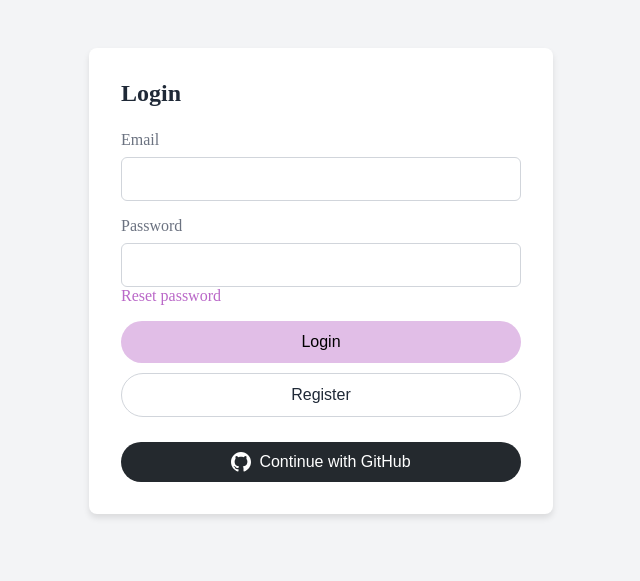
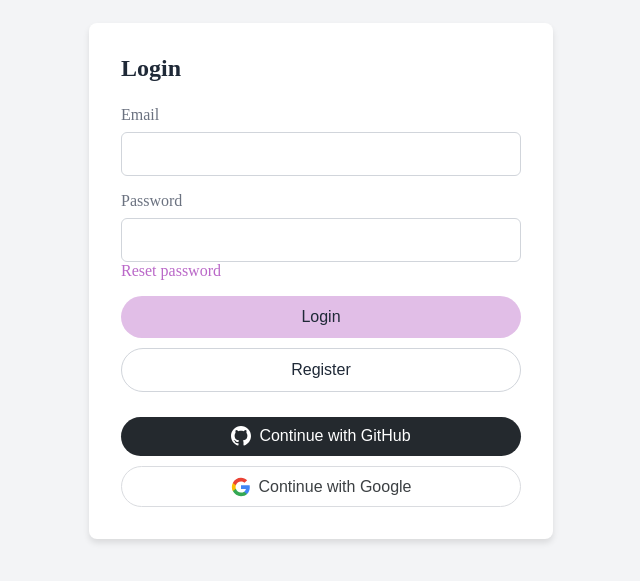
Before and after one commit to duty57/chord_viewer, a Vue app in the folder frontend/: page / in a window 1280 px wide. Shown: the part 119-700 px from the top of the page, without its empty margins (319-959 px from the left). Built offline with nearby package versions, Linux system fonts and the light colour scheme; no server answers.

Commit message:
add GitHub and Google sign in options

```diff
--- a/frontend/src/view/Login.vue
+++ b/frontend/src/view/Login.vue
@@ -2,7 +2,7 @@
 import {onMounted, ref} from 'vue'
 import {useRouter} from 'vue-router'
 import {applyTheme, getStoredTheme} from "@/utils/theme_manager.ts";
-import {signInWithEmailAndPassword, createUserWithEmailAndPassword, sendPasswordResetEmail} from "firebase/auth"
+import {signInWithEmailAndPassword, createUserWithEmailAndPassword, sendPasswordResetEmail, GithubAuthProvider, GoogleAuthProvider, signInWithPopup} from "firebase/auth"
 import {userInstance, User} from "../models/user.ts"
 import {auth} from "../config/firebase.ts"
 import {loginAPI, registerAPI} from "@/api/user_api.ts";
@@ -23,7 +23,7 @@ async function login() {
     if (verification) {
       userInstance.setUser(verification.email, password.value, "", verification.favouriteChords, verification.learnedChords);
       console.log(verification.email, password.value, "", verification.favouriteChords, verification.learnedChords);
-      router.push("/home");
+      await router.push("/home");
     } else {
       error.value = "Token verification failed.";
     }
@@ -41,7 +41,7 @@ async function register() {
     const verification = await registerAPI(new User(email.value, password.value, token));
     if (verification) {
       userInstance.setUser(verification.email, password.value, "", verification.favouriteChords, verification.learnedChords);
-      router.push("/home");
+      await router.push("/home");
     } else {
       error.value = "Registration succeeded but verification failed.";
     }
@@ -70,7 +70,6 @@ async function resetPassword() {
   }
 
   try {
-
     await sendPasswordResetEmail(auth, email.value);
     success.value = "Password reset email sent! Check your inbox.";
     error.value = "";
@@ -95,8 +94,75 @@ async function resetPassword() {
   }
 }
 
-const loginWithGitHub = () => {
+async function signInWithGithub() {
+  try {
+    const provider = new GithubAuthProvider();
+    provider.addScope('user:email');
 
+    const result = await signInWithPopup(auth, provider);
+    const token = await result.user.getIdToken();
+
+    const userEmail = result.user.email || "";
+    const verification = await loginAPI(new User(userEmail, "", token));
+    if (verification) {
+      userInstance.setUser(verification.email, "", token, verification.favouriteChords, verification.learnedChords);
+      await router.push("/home");
+    } else {
+      const registrationVerification = await registerAPI(new User(userEmail || '', '', token));
+      if (registrationVerification) {
+        userInstance.setUser(registrationVerification.email, '', token, registrationVerification.favouriteChords, registrationVerification.learnedChords);
+        await router.push("/home");
+      } else {
+        error.value = "GitHub authentication failed.";
+      }
+
+    }
+  }catch (err : any) {
+    console.error("GitHub sign-in error:", err);
+    if (err.code === 'auth/popup-closed-by-user') {
+      error.value = "Sign-in cancelled.";
+    } else if (err.code === 'auth/account-exists-with-different-credential') {
+      error.value = "Account exists with different sign-in method.";
+    } else {
+      error.value = err.message || "GitHub sign-in failed.";
+    }
+  }
+}
+
+async function singInWithGoogle() {
+  try {
+    const provider = new GoogleAuthProvider();
+    provider.addScope('email');
+    provider.addScope('profile')
+
+    const result = await signInWithPopup(auth, provider);
+    const token = await result.user.getIdToken();
+
+    const userEmail = result.user.email || "";
+    const verification = await loginAPI(new User(userEmail, "", token));
+    if (verification) {
+      userInstance.setUser(verification.email, "", token, verification.favouriteChords, verification.learnedChords);
+      await router.push("/home");
+    } else {
+      const registrationVerification = await registerAPI(new User(userEmail || '', '', token));
+      if (registrationVerification) {
+        userInstance.setUser(registrationVerification.email, '', token, registrationVerification.favouriteChords, registrationVerification.learnedChords);
+        await router.push("/home");
+      } else {
+        error.value = "Google authentication failed.";
+      }
+
+    }
+  }catch (err : any) {
+    console.error("Google sign-in error:", err);
+    if (err.code === 'auth/popup-closed-by-user') {
+      error.value = "Sign-in cancelled.";
+    } else if (err.code === 'auth/account-exists-with-different-credential') {
+      error.value = "Account exists with different sign-in method.";
+    } else {
+      error.value = err.message || "Google sign-in failed.";
+    }
+  }
 }
 
 onMounted(() => {
@@ -132,12 +198,21 @@ onMounted(() => {
       <button type="button" class="txt-btn register" @click="register">
         Register
       </button>
-      <button type="button" class="txt-btn github" @click="loginWithGitHub">
+      <button type="button" class="txt-btn github" @click="signInWithGithub">
         <svg class="github-icon" viewBox="0 0 24 24" fill="currentColor">
           <path
             d="M12 0c-6.626 0-12 5.373-12 12 0 5.302 3.438 9.8 8.207 11.387.599.111.793-.261.793-.577v-2.234c-3.338.726-4.033-1.416-4.033-1.416-.546-1.387-1.333-1.756-1.333-1.756-1.089-.745.083-.729.083-.729 1.205.084 1.839 1.237 1.839 1.237 1.07 1.834 2.807 1.304 3.492.997.107-.775.418-1.305.762-1.604-2.665-.305-5.467-1.334-5.467-5.931 0-1.311.469-2.381 1.236-3.221-.124-.303-.535-1.524.117-3.176 0 0 1.008-.322 3.301 1.23.957-.266 1.983-.399 3.003-.404 1.02.005 2.047.138 3.006.404 2.291-1.552 3.297-1.23 3.297-1.23.653 1.653.242 2.874.118 3.176.77.84 1.235 1.911 1.235 3.221 0 4.609-2.807 5.624-5.479 5.921.43.372.823 1.102.823 2.222v3.293c0 .319.192.694.801.576 4.765-1.589 8.199-6.086 8.199-11.386 0-6.627-5.373-12-12-12z"/>
         </svg>
         Continue with GitHub
+      </button>
+      <button type="button" class="txt-btn google" @click="singInWithGoogle">
+        <svg class="google-icon" viewBox="0 0 24 24">
+          <path fill="#4285F4" d="M22.56 12.25c0-.78-.07-1.53-.2-2.25H12v4.26h5.92c-.26 1.37-1.04 2.53-2.21 3.31v2.77h3.57c2.08-1.92 3.28-4.74 3.28-8.09z"/>
+          <path fill="#34A853" d="M12 23c2.97 0 5.46-.98 7.28-2.66l-3.57-2.77c-.98.66-2.23 1.06-3.71 1.06-2.86 0-5.29-1.93-6.16-4.53H2.18v2.84C3.99 20.53 7.7 23 12 23z"/>
+          <path fill="#FBBC05" d="M5.84 14.09c-.22-.66-.35-1.36-.35-2.09s.13-1.43.35-2.09V7.07H2.18C1.43 8.55 1 10.22 1 12s.43 3.45 1.18 4.93l2.85-2.22.81-.62z"/>
+          <path fill="#EA4335" d="M12 5.38c1.62 0 3.06.56 4.21 1.64l3.15-3.15C17.45 2.09 14.97 1 12 1 7.7 1 3.99 3.47 2.18 7.07l3.66 2.84c.87-2.6 3.3-4.53 6.16-4.53z"/>
+        </svg>
+        Continue with Google
       </button>
     </div>
   </div>
@@ -210,6 +285,7 @@ input:focus {
 
 .submit {
   background-color: var(--button-bg);
+  color: var(--text-primary);
 }
 
 .submit:hover {
@@ -238,6 +314,35 @@ input:focus {
   display: block;
 }
 
+.github-icon {
+  width: 20px;
+  height: 20px;
+  display: block;
+}
+
+.google {
+  display: inline-flex;
+  align-items: center;
+  justify-content: center;
+  gap: 0.5rem;
+  background-color: white;
+  color: #3c4043;
+  margin-top: 10px;
+  padding: 0.6rem 0.9rem;
+  line-height: 1;
+  border: 1px solid #dadce0;
+}
+
+.google:hover {
+  background-color: #f8f9fa;
+}
+
+.google-icon {
+  width: 20px;
+  height: 20px;
+  display: block;
+}
+
 .register {
   background-color: var(--bg-secondary);
   color: var(--text-primary);
```
